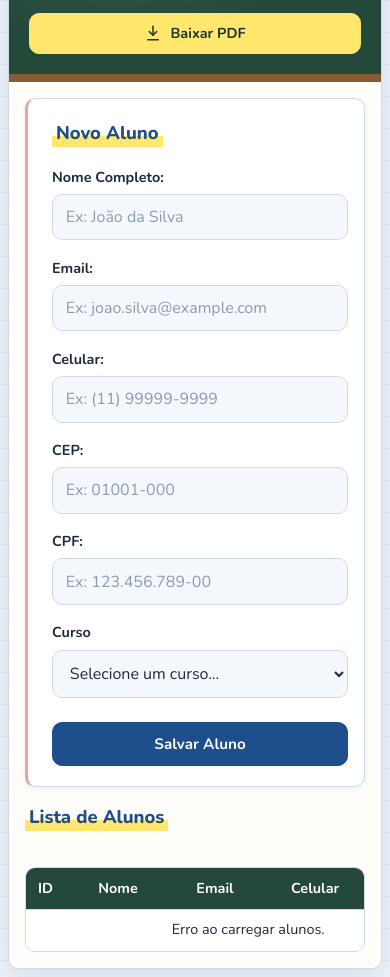
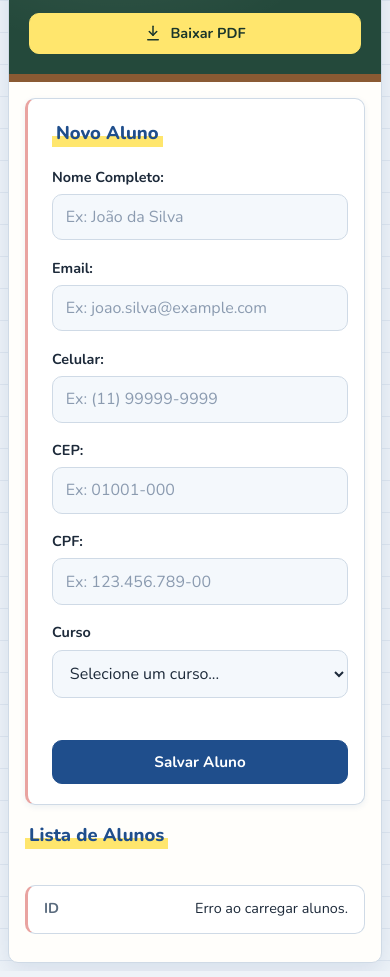
Before and after one commit to alisonrodriguesmarques-byte/Painel-de-Alunos, a website: page index.html in a window 390 px wide. Shown: the part 95-1072 px from the top of the page. Drawn offline with nearby package versions, Linux system fonts and the light colour scheme; no server answers.

Commit message:
Update layout and table styles for mobile support
Refactor grid layout and table styles for better responsiveness.

```diff
--- a/style.css
+++ b/style.css
@@ -97,7 +97,7 @@ header button {
 main {
     padding: clamp(1rem, 3vw, 2rem);
     display: grid;
-    grid-template-columns: minmax(250px, 320px) minmax(0, 1fr);
+    grid-template-columns: minmax(0, 1fr);
     gap: clamp(1rem, 3vw, 2rem);
     align-items: start;
 }
@@ -106,12 +106,6 @@ main {
 .form-section,
 .list-section {
     min-width: 0;
-}
-
-@media (max-width: 900px) {
-    main {
-        grid-template-columns: 1fr;
-    }
 }
 
 /* ---------- Formulário (folha de caderno) ---------- */
@@ -133,6 +127,17 @@ main {
     display: inline-block;
     background: linear-gradient(transparent 60%, var(--highlight) 60%); /* marca-texto */
     padding: 0 0.25rem;
+}
+
+.form-section form {
+    display: grid;
+    grid-template-columns: repeat(auto-fit, minmax(220px, 1fr));
+    gap: 0 1.25rem;
+}
+
+.form-section .form-actions {
+    grid-column: 1 / -1;
+    justify-content: flex-end;
 }
 
 .input-group {
@@ -228,8 +233,7 @@ a:focus-visible {
 
 /* ---------- Tabela ---------- */
 .table-container {
-    overflow-x: auto;
-    -webkit-overflow-scrolling: touch;
+    overflow: hidden;
     margin-top: 1rem;
     border: 1px solid var(--border-color);
     border-radius: var(--radius);
@@ -238,7 +242,7 @@ a:focus-visible {
 
 .table-container table {
     width: 100%;
-    min-width: 720px; /* abaixo disso, rola na horizontal dentro do container */
+    table-layout: auto;
     color: var(--text-main);
     border-collapse: collapse;
 }
@@ -256,10 +260,12 @@ a:focus-visible {
 
 .table-container table th,
 .table-container table td {
-    padding: 0.75rem 1rem;
+    padding: 0.65rem 0.6rem;
     text-align: left;
     border-bottom: 1px solid var(--border-color);
     vertical-align: middle;
+    font-size: 0.9rem;
+    overflow-wrap: anywhere;
 }
 
 .table-container table tbody tr:nth-child(even) {
@@ -278,7 +284,7 @@ a:focus-visible {
     background-color: #fff8cc; /* realce suave de marca-texto */
 }
 
-/* evita quebra feia em celular, CEP e CPF */
+/* celular, CEP e CPF não quebram no meio */
 .table-container table td:nth-child(4),
 .table-container table td:nth-child(5),
 .table-container table td:nth-child(6) {
@@ -389,3 +395,70 @@ td.actions > * + * {
         transition: none !important;
     }
 }
+
+
+/* ---------- Tabela em formato de cartões (celular) ---------- */
+@media (max-width: 900px) {
+    .table-container {
+        overflow: visible;
+        border: none;
+        background: transparent;
+    }
+
+    .table-container table,
+    .table-container table tbody,
+    .table-container table tr,
+    .table-container table td {
+        display: block;
+        width: 100%;
+    }
+
+    /* cabeçalho some visualmente, mas continua acessível */
+    .table-container table thead {
+        position: absolute;
+        left: -9999px;
+    }
+
+    .table-container table tbody tr,
+    .table-container table tbody tr:nth-child(even) {
+        background: #ffffff;
+        border: 1px solid var(--border-color);
+        border-left: 3px solid var(--margin-line);
+        border-radius: var(--radius);
+        margin-bottom: 0.75rem;
+        padding: 0.4rem 0;
+    }
+
+    .table-container table td {
+        display: flex;
+        justify-content: space-between;
+        align-items: center;
+        gap: 1rem;
+        padding: 0.4rem 1rem;
+        border: none;
+        text-align: right;
+        white-space: normal !important;
+    }
+
+    .table-container table td::before {
+        font-weight: 700;
+        color: var(--text-muted);
+        text-align: left;
+        flex-shrink: 0;
+    }
+
+    .table-container table td:nth-child(1)::before { content: "ID"; }
+    .table-container table td:nth-child(2)::before { content: "Nome"; }
+    .table-container table td:nth-child(3)::before { content: "Email"; }
+    .table-container table td:nth-child(4)::before { content: "Celular"; }
+    .table-container table td:nth-child(5)::before { content: "CEP"; }
+    .table-container table td:nth-child(6)::before { content: "CPF"; }
+    .table-container table td:nth-child(7)::before { content: "Curso"; }
+    .table-container table td:nth-child(8)::before { content: "Ações"; }
+
+    .table-container table td:nth-child(8) {
+        border-top: 1px dashed var(--border-color);
+        margin-top: 0.3rem;
+        padding-top: 0.6rem;
+    }
+}
```
